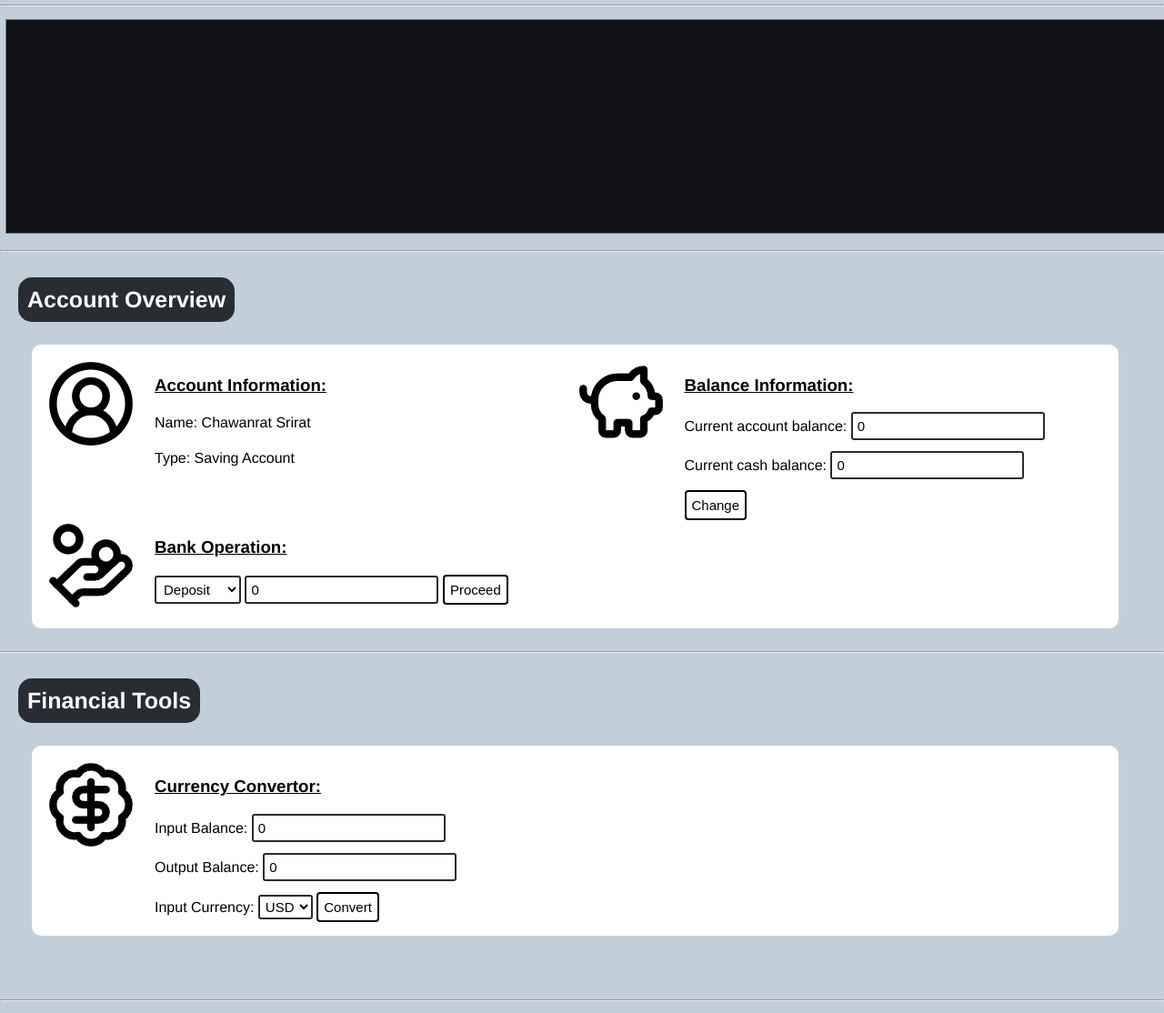
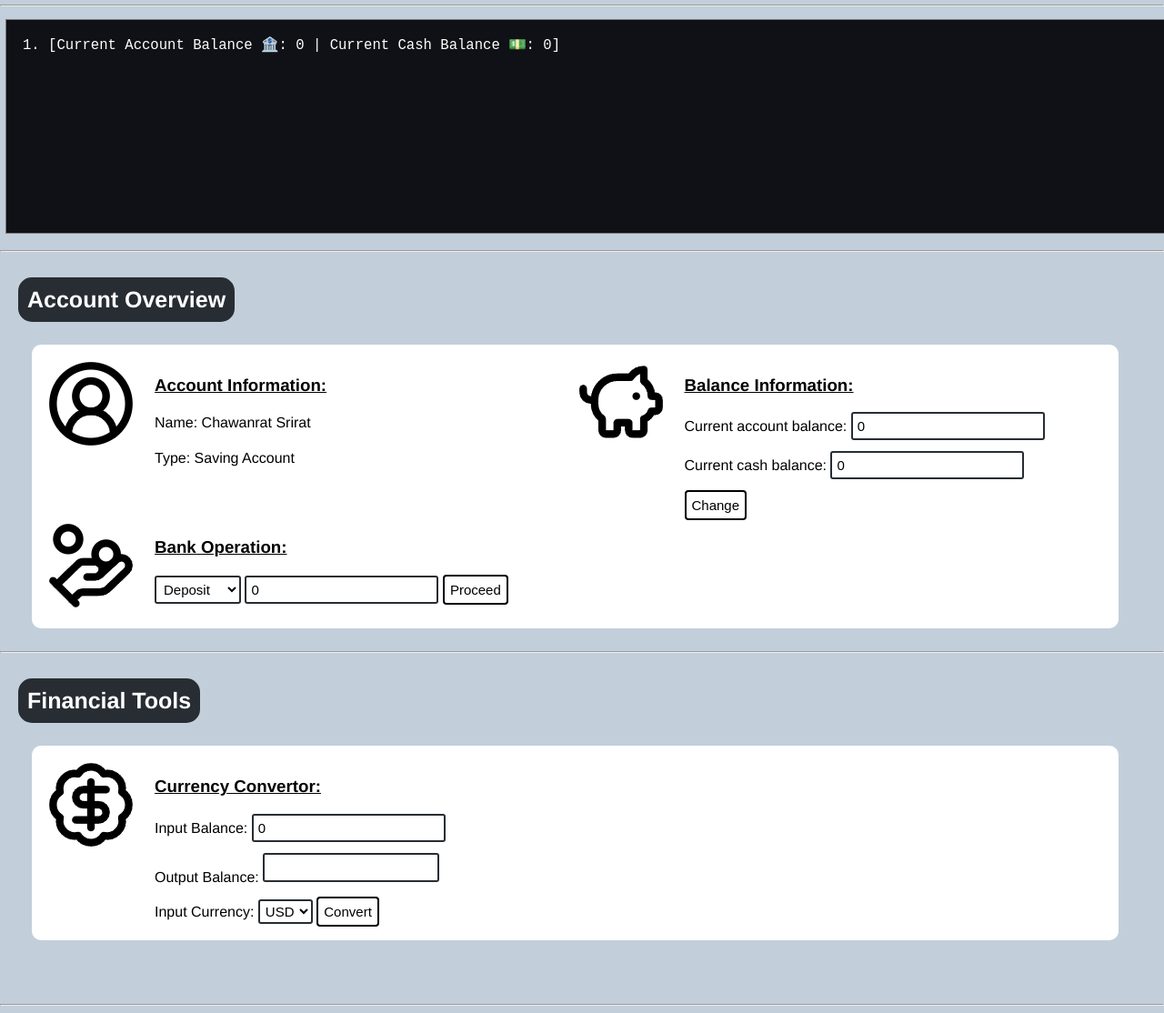
Before and after one commit to CodeRain49/ITF_Website, a plain HTML site: page index.html in a window 1280 px wide. Shown: the part 181-1295 px from the top of the page at 91% size. Drawn offline with Linux system fonts and the light colour scheme.

Commit message:
patch fixed v.01

```diff
--- a/index.html
+++ b/index.html
@@ -85,7 +85,7 @@
             <p class="seperated"></p>
 
             <label>Output Balance:
-                <input type="number" class="css-input" id="outputBalance" value="0" min="0" onchange= this.value = Math.floor(Math.max(this.value,0)>
+                <output type="number" class="css-output" id="outputBalance" value="0" min="0">
             </label>
             <p class="seperated"></p>
 
--- a/script.js
+++ b/script.js
@@ -8,14 +8,22 @@ let account_balance = 0
 let cash_balance = 0
 let update_num = 1
 
-// Set current bank balance
+// ---------- Initial / After Refresh pages ----------------
+currentAccountBalance.value = 0
+currentCashBalance.value = 0
+amountBankops.value =  0
+textarea.value = ""
+textarea.value = `${update_num}. [Current Account Balance 🏦: ${account_balance} | Current Cash Balance 💵: ${cash_balance}]\n\n${textarea.value}`;
+
+// ------------- Set current bank balance ----------------
 function setCurrentBalance() {
     account_balance = Number(currentAccountBalance.value)
     cash_balance = Number(currentCashBalance.value)
-    textarea.value = `[Current Account Balance 🏦: ${account_balance} | Current Cash Balance 💵: ${cash_balance}]\n\n${textarea.value}`;
+    update_num += 1;
+    textarea.value = `${update_num}. [Current Account Balance 🏦: ${account_balance} | Current Cash Balance 💵: ${cash_balance}]\n\n${textarea.value}`;
 }
 
-// Bank operations -> deposit & withdraw
+// ------------- Bank operations -> deposit & withdraw ----------------
 function confirmBankops() {
 
     if (amountBankOps.value == 0) {
@@ -31,8 +39,8 @@ function confirmBankops() {
         }
         account_balance += Number(amountBankOps.value)
         cash_balance -= Number(amountBankOps.value)
+        update_num += 1
         textarea.value = `${update_num}. Current Account Balance 🏦: ${account_balance} | Current Cash Balance 💵: ${cash_balance}\n\n${textarea.value}`;
-        amountBankOps.value = 0
 
     } else if (myDropdown.value == "withdraw") {
 
@@ -42,11 +50,12 @@ function confirmBankops() {
         }
         account_balance -= Number(amountBankOps.value)
         cash_balance += Number(amountBankOps.value)
+        update_num += 1
         textarea.value = `${update_num}. Current Account Balance 🏦: ${account_balance} | Current Cash Balance 💵: ${cash_balance}\n\n${textarea.value}`;
-        amountBankOps.value = 0
     }
 
-    update_num += 1
+    currentAccountBalance.value = account_balance
+    currentCashBalance.value = cash_balance
 
 }
 
--- a/style.css
+++ b/style.css
@@ -80,6 +80,21 @@ p {
     border-radius: 3px;
 }
 
+/* OUTPUT */
+.css-output {
+    padding: 14px;
+    font-size: 15px;
+    border-width: 2px;
+    border-color: rgb(39, 45, 50);
+    background-color: #ffffff;
+    color: #000000;
+    border-style: solid;
+    border-radius: 3px;
+    min-width: 162px;
+    display: inline-block;
+    text-align: right;
+}
+
 /* Dropdown */
 .select {
     padding: 2px;
```
